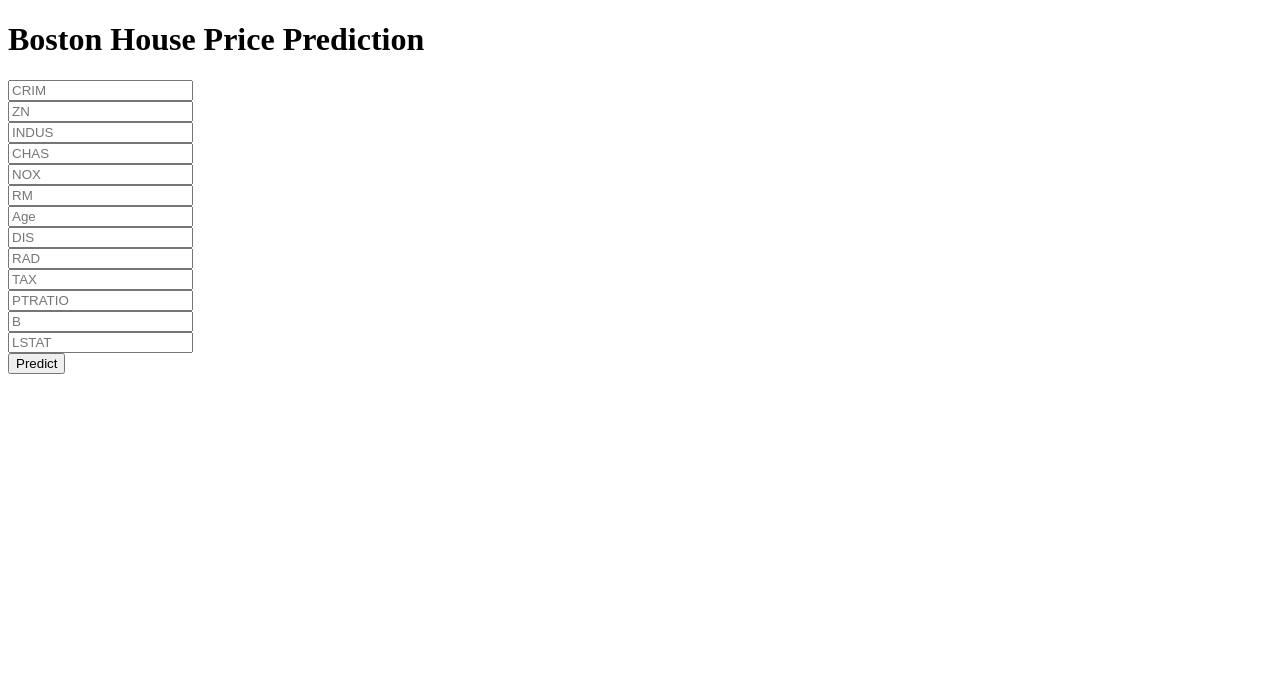
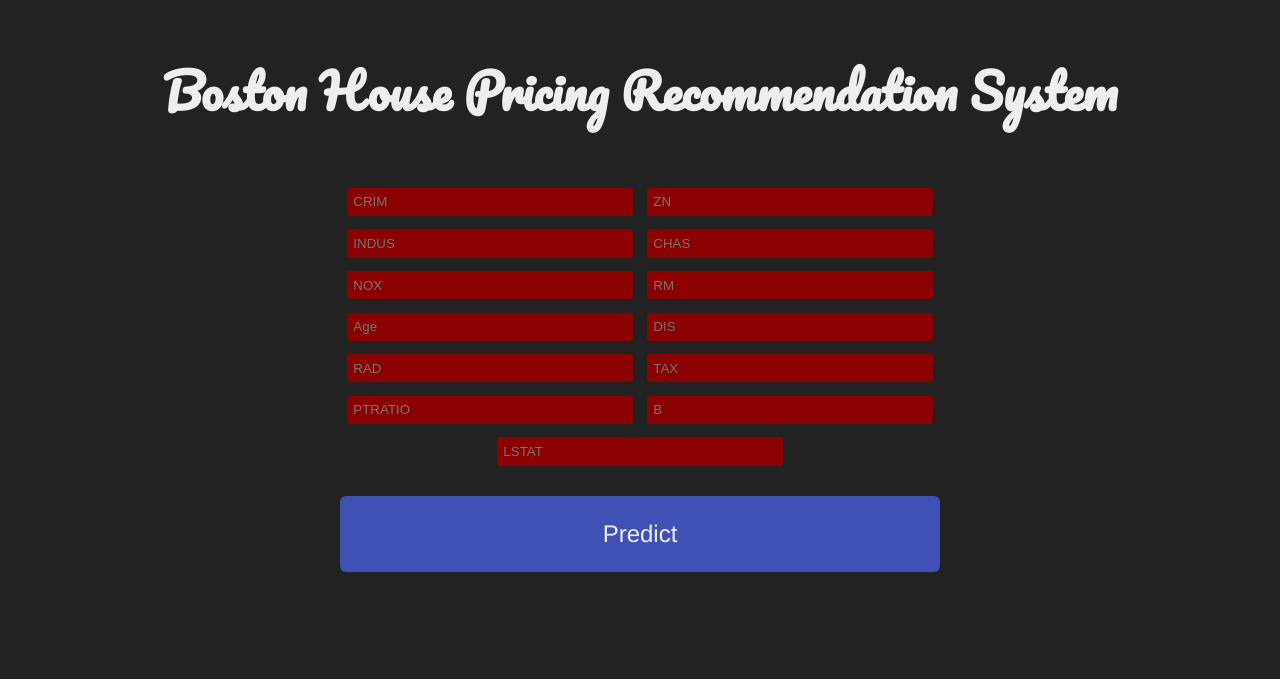
Before and after one commit to harshp807/HousePricingRecommendationSystem, a Flask app: page / in a window 1280 px wide. Shown: the top 679 px of the page. Run offline with Flask 3, Linux system fonts and the light colour scheme; parts of the project's set-up code (start-up, migrations or seed data) failed here and were passed over.

Commit message:
Update home.html

```diff
--- a/templates/home.html
+++ b/templates/home.html
@@ -1,42 +1,122 @@
 <!DOCTYPE html>
-<html >
+    <html>
 
     <head>
       <meta charset="UTF-8">
-  <title>ML API</title>
+      <title> Boston House Pricing Recommendation System </title>
       <link href='https://fonts.googleapis.com/css?family=Pacifico' rel='stylesheet' type='text/css'>
       <link href='https://fonts.googleapis.com/css?family=Arimo' rel='stylesheet' type='text/css'>
       <link href='https://fonts.googleapis.com/css?family=Hind:300' rel='stylesheet' type='text/css'>
       <link href='https://fonts.googleapis.com/css?family=Open+Sans+Condensed:300' rel='stylesheet' type='text/css'>
+      <style>
+        * {
+          box-sizing: border-box;
+          margin: 0;
+          padding: 0;
+        }
 
+        body {
+          background-color: #222;
+          font-family: 'Hind', sans-serif;
+          color: #eee;
+          text-align: center;
+        }
 
+        h1 {
+          font-family: 'Pacifico', cursive;
+          font-size: 3em;
+          margin: 1em 0;
+        }
+
+        form {
+          display: flex;
+          flex-wrap: wrap;
+          justify-content: center;
+          align-items: center;
+          margin: 2em auto;
+          max-width: 600px;
+        }
+
+        input {
+          width: calc(50% - 1em);
+          padding: 0.5em;
+          margin: 0.5em;
+          border: none;
+          border-radius: 0.25em;
+          background-color: #444;
+          color: #eee;
+        }
+
+        input:invalid {
+          background-color: #8b0000;
+        }
+
+        input:valid {
+          background-color: #008000;
+        }
+
+        input:invalid + span:after {
+          content: "Please enter a valid numeric value";
+          color: #fff;
+          padding: 0.5em;
+          margin: 0.5em;
+          border-radius: 0.25em;
+          background-color: #8b0000;
+        }
+
+        input:valid + span:after {
+          content: "";
+        }
+
+        button {
+          width: 100%;
+          padding: 1em;
+          margin: 1em 0;
+          border: none;
+          border-radius: 0.25em;
+          background-color: #3f51b5;
+          color: #eee;
+          font-family: 'Arimo', sans-serif;
+          font-size: 1.5em;
+          cursor: pointer;
+          transition: all 0.2s ease-in-out;
+        }
+
+        button:hover {
+          background-color: #1a237e;
+          transform: scale(1.05);
+        }
+      </style>
     </head>
 
     <body>
       <div class="login">
-	<h1>Boston House Price Prediction</h1>
+        <h1>Boston House Pricing Recommendation System</h1>
 
         <!-- Main Input For Receiving Query to our ML -->
-    <form action="{{ url_for('predict')}}"method="post">
-      <input type="text" name="CRIM" placeholder="CRIM" required="required" /><br>
-    	<input type="text" name="ZN" placeholder="ZN" required="required" /><br>
-        <input type="text" name="INDUS" placeholder="INDUS" required="required" /><br>
-        <input type="text" name="CHAS" placeholder="CHAS" required="required" /><br>
-        <input type="text" name="NOX" placeholder="NOX" required="required" /><br>
-        <input type="text" name="RM" placeholder="RM" required="required" /><br>
-        <input type="text" name="Age" placeholder="Age" required="required" /><br>
-        <input type="text" name="DIS" placeholder="DIS" required="required" /><br>
-        <input type="text" name="RAD" placeholder="RAD" required="required" /><br>
-        <input type="text" name="TAX" placeholder="TAX" required="required" /><br>
-        <input type="text" name="PTRATIO" placeholder="PTRATIO" required="required" /><br>
-        <input type="text" name="B" placeholder="B" required="required" /><br>
-        <input type="text" name="LSTAT" placeholder="LSTAT" required="required" /><br>
+        <form action="{{ url_for('predict') }}" method="post">
+          <input type="number" name="CRIM" placeholder="CRIM" required="required" min="0" step="0.1" />
+          <input type="number" name="ZN" placeholder="ZN" required="required" min="0" step="0.1" />
+          <input type="number" name="INDUS" placeholder="INDUS" required="required" min="0" step="0.1" />
+          <input type="number" name="CHAS" placeholder="CHAS" required="required" min="0" step="0.1" />
+          <input type="number" name="NOX" placeholder="NOX" required="required" min="0" step="0.1" />
+          <input type="number" name="RM" placeholder="RM" required="required" min="0" step="0.1" />
+          <input type="number" name="Age" placeholder="Age" required="required" min="0" step="0.1" />
+          <input type="number" name="DIS" placeholder="DIS" required="required" min="0" step="0.1" />
+          <input type="number" name="RAD" placeholder="RAD" required="required" min="0" step="0.1"/>
+          <input type="number" name="TAX" placeholder="TAX" required="required" min="0" step="0.1"/>
+          <input type="number" name="PTRATIO" placeholder="PTRATIO" required="required" min="0" step="0.1" /><br>
+          <input type="number" name="B" placeholder="B" required="required" min="0" step="0.1" /><br>
+          <input type="number" name="LSTAT" placeholder="LSTAT" required="required" min="0" step="0.1" /><br>
+
+
+
 
 
 
       <button type="submit" class="btn btn-primary btn-block btn-large">Predict</button>
+
     </form>
-
    <br>
    <br>
 
@@ -44,5 +124,8 @@
  </div>
  {{prediction_text}}
 
+
+<script src="app.js"></script>
+
 </body>
 </html>
```
Lines whose indentation alone changed are shown as unchanged.
